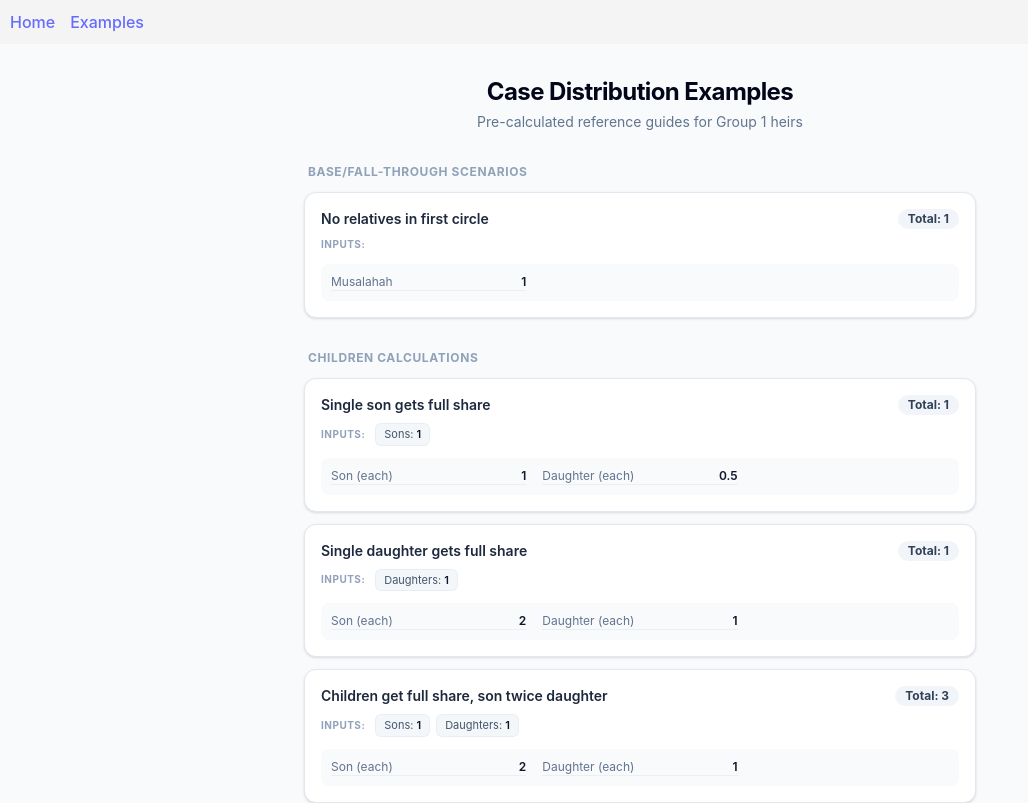
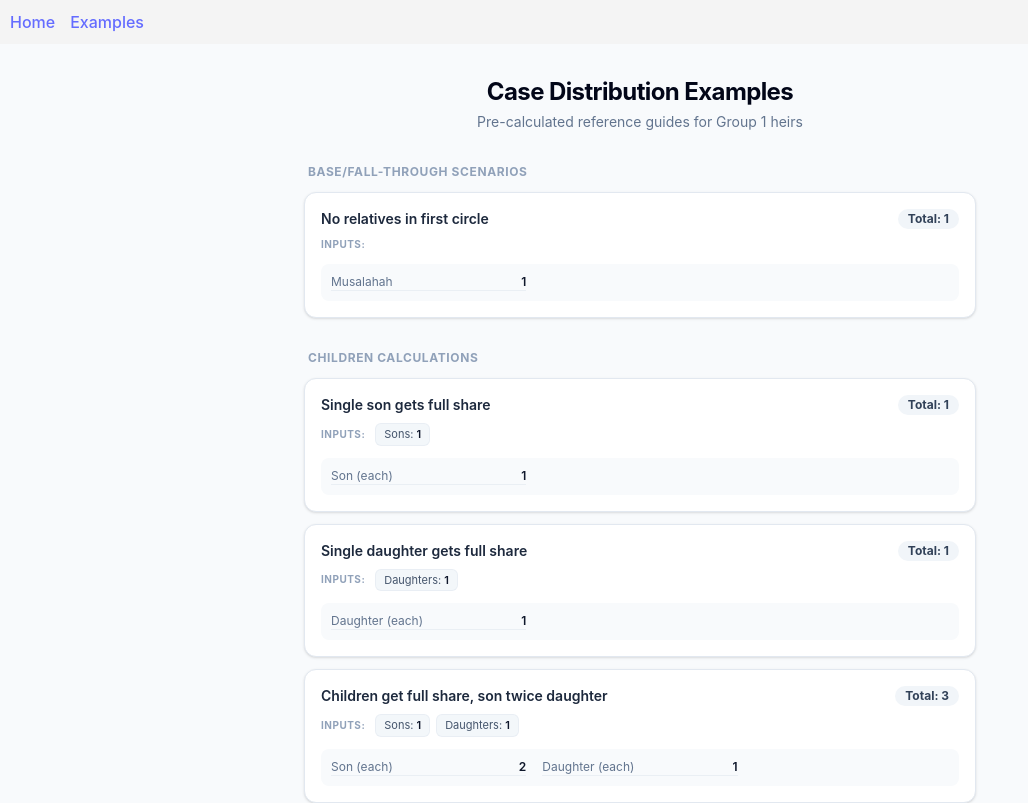
Before and after one commit to Ali-Khanchi/inheritance-calculator, a React (Vite) app: page /inheritance-calculator/examples in a window 1280 px wide. Shown: the top 803 px of the page, without its empty margins (0-1028 px from the left). Built offline with nearby package versions, Linux system fonts and the light colour scheme.

Commit message:
fixed issue with showing relative not in input in examples page

```diff
--- a/src/pages/CalculatorExamples.tsx
+++ b/src/pages/CalculatorExamples.tsx
@@ -42,8 +42,15 @@ const CalculatorExamples: React.FC = () => {
                     { label: 'Mother', val: res.mother },
                     { label: 'Husband', val: res.husband },
                     { label: 'Wife (each)', val: res.wife },
-                    { label: 'Son (each)', val: res.son },
-                    { label: 'Daughter (each)', val: res.daughter },
+                    {
+                      label: 'Son (each)',
+                      val: (example.inputs.sons ?? 0 > 0) ? res.son : 0
+                    },
+                    {
+                      label: 'Daughter (each)',
+                      val:
+                        (example.inputs.daughters ?? 0 > 0) ? res.daughter : 0
+                    },
                     { label: 'Musalahah', val: res.settlement }
                   ].filter((s) => s.val > 0);
 
```
